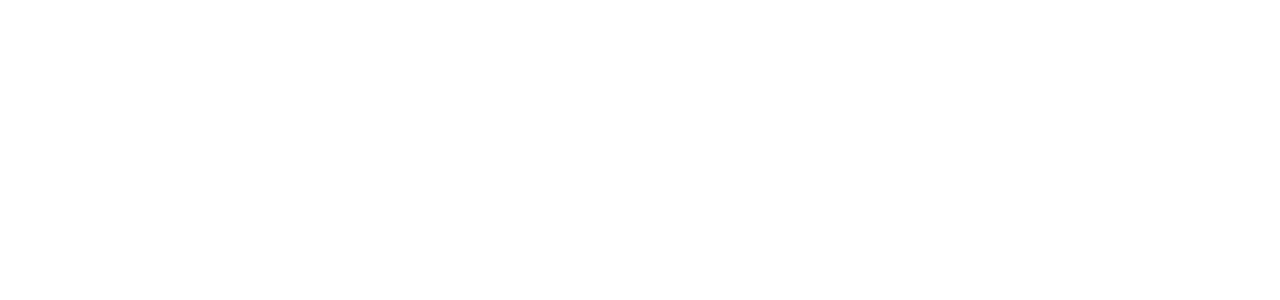
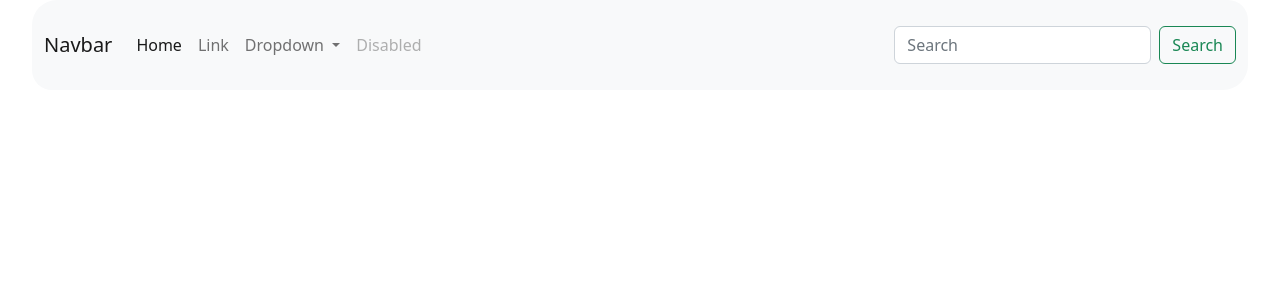
Before and after one commit to HilarioNengareJr/student-rental-site, a Flask app: page / in a window 1280 px wide. Before the commit the part shown is empty. Shown: the top 300 px of the page. Run offline with Flask 2, Linux system fonts and the light colour scheme; some libraries are stand-ins or nearby versions.

Commit message:
Added a navbar.

```diff
--- /dev/null
+++ b/static/layout.css
@@ -0,0 +1,11 @@
+.navbar{
+    height: 90px;
+    width: 95%;
+    margin: auto;
+    border-radius: 25px 20px;
+    background: rgba(0,0,0,0.3);
+}
+
+.navbar a{
+
+}
--- a/templates/home.html
+++ b/templates/home.html
@@ -1,3 +1,4 @@
 {% extends "layout.html"%}
+
 {%block content%}
 {%endblock content%}
--- a/templates/layout.html
+++ b/templates/layout.html
@@ -1,35 +1,77 @@
 <!DOCTYPE html>
-<html>
+<html lang="en">
 <head>
-    <!-- Required meta tags -->
     <meta charset="utf-8">
-    <meta name="viewport" content="width=device-width, initial-scale=1, shrink-to-fit=no">
-
-    <!-- Bootstrap CSS -->
-    <link rel="stylesheet" href="https://maxcdn.bootstrapcdn.com/bootstrap/4.0.0/css/bootstrap.min.css"
-          integrity="sha384-Gn5384xqQ1aoWXA+058RXPxPg6fy4IWvTNh0E263XmFcJlSAwiGgFAW/dAiS6JXm" crossorigin="anonymous">
-
-    <link rel="stylesheet" type="text/css" href="{{ url_for('static', filename='main.css') }}">
+    <meta name="viewport" content="width=device-width, initial-scale=1">
 
     {% if title %}
     <title>studentrenting - {{ title }}</title>
     {% else %}
     <title>studentrenting</title>
     {% endif %}
+
+    <link href="https://cdn.jsdelivr.net/npm/bootstrap@5.2.1/dist/css/bootstrap.min.css" rel="stylesheet"
+          integrity="sha384-iYQeCzEYFbKjA/T2uDLTpkwGzCiq6soy8tYaI1GyVh/UjpbCx/TYkiZhlZB6+fzT" crossorigin="anonymous">
+    <link rel="stylesheet" type="text/css" href="{{ url_for('static', filename='layout.css') }}">
 </head>
 <body>
+<header>
+    <nav class="navbar navbar-expand-lg bg-light">
+        <div class="container-fluid">
+            <a class="navbar-brand" href="#">Navbar</a>
+            <button class="navbar-toggler" type="button" data-bs-toggle="collapse"
+                    data-bs-target="#navbarSupportedContent"
+                    aria-controls="navbarSupportedContent" aria-expanded="false" aria-label="Toggle navigation">
+                <span class="navbar-toggler-icon"></span>
+            </button>
+            <div class="collapse navbar-collapse" id="navbarSupportedContent">
+                <ul class="navbar-nav me-auto mb-2 mb-lg-0">
+                    <li class="nav-item">
+                        <a class="nav-link active" aria-current="page" href="#">Home</a>
+                    </li>
+                    <li class="nav-item">
+                        <a class="nav-link" href="#">Link</a>
+                    </li>
+                    <li class="nav-item dropdown">
+                        <a class="nav-link dropdown-toggle" href="#" role="button" data-bs-toggle="dropdown"
+                           aria-expanded="false">
+                            Dropdown
+                        </a>
+                        <ul class="dropdown-menu">
+                            <li><a class="dropdown-item" href="#">Action</a></li>
+                            <li><a class="dropdown-item" href="#">Another action</a></li>
+                            <li>
+                                <hr class="dropdown-divider">
+                            </li>
+                            <li><a class="dropdown-item" href="#">Something else here</a></li>
+                        </ul>
+                    </li>
+                    <li class="nav-item">
+                        <a class="nav-link disabled">Disabled</a>
+                    </li>
+                </ul>
+                <form class="d-flex" role="search">
+                    <input class="form-control me-2" type="search" placeholder="Search" aria-label="Search">
+                    <button class="btn btn-outline-success" type="submit">Search</button>
+                </form>
+            </div>
+        </div>
+    </nav>
+</header>
+<main>
+    {% block content %}
+    {% endblock %}
+</main>
 
 
-<!-- Optional JavaScript -->
-<!-- jQuery first, then Popper.js, then Bootstrap JS -->
-<script src="https://code.jquery.com/jquery-3.2.1.slim.min.js"
-        integrity="sha384-KJ3o2DKtIkvYIK3UENzmM7KCkRr/rE9/Qpg6aAZGJwFDMVNA/GpGFF93hXpG5KkN"
+<script src="https://cdn.jsdelivr.net/npm/bootstrap@5.2.1/dist/js/bootstrap.bundle.min.js"
+        integrity="sha384-u1OknCvxWvY5kfmNBILK2hRnQC3Pr17a+RTT6rIHI7NnikvbZlHgTPOOmMi466C8"
         crossorigin="anonymous"></script>
-<script src="https://cdnjs.cloudflare.com/ajax/libs/popper.js/1.12.9/umd/popper.min.js"
-        integrity="sha384-ApNbgh9B+Y1QKtv3Rn7W3mgPxhU9K/ScQsAP7hUibX39j7fakFPskvXusvfa0b4Q"
+<script src="https://cdn.jsdelivr.net/npm/@popperjs/core@2.11.6/dist/umd/popper.min.js"
+        integrity="sha384-oBqDVmMz9ATKxIep9tiCxS/Z9fNfEXiDAYTujMAeBAsjFuCZSmKbSSUnQlmh/jp3"
         crossorigin="anonymous"></script>
-<script src="https://maxcdn.bootstrapcdn.com/bootstrap/4.0.0/js/bootstrap.min.js"
-        integrity="sha384-JZR6Spejh4U02d8jOt6vLEHfe/JQGiRRSQQxSfFWpi1MquVdAyjUar5+76PVCmYl"
+<script src="https://cdn.jsdelivr.net/npm/bootstrap@5.2.1/dist/js/bootstrap.min.js"
+        integrity="sha384-7VPbUDkoPSGFnVtYi0QogXtr74QeVeeIs99Qfg5YCF+TidwNdjvaKZX19NZ/e6oz"
         crossorigin="anonymous"></script>
 </body>
 </html>
```
Also changed, not shown: static/main.css (deleted).
